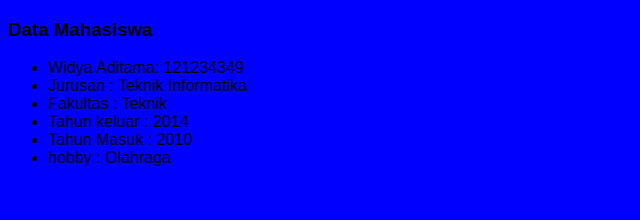
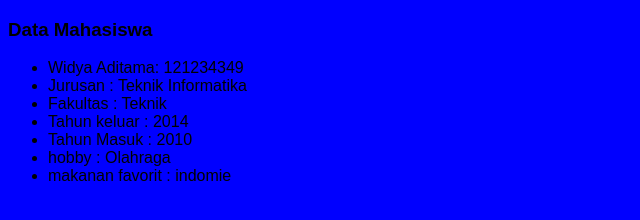
Before and after one commit to Widycoy/widya-test-git, a plain HTML site: page index.html in a window 1280 px wide. Shown: the whole page, without its empty margins (0-640 px from the left). Drawn offline with Linux system fonts and the light colour scheme.

Commit message:
menambahkan makanan favorit di website ini

```diff
--- a/index.html
+++ b/index.html
@@ -20,6 +20,7 @@
       <li>Tahun keluar : 2014</li>
       <li>Tahun Masuk : 2010</li>
       <li>hobby : Olahraga</li>
+      <li>makanan favorit : indomie</li>
     </ul>
     <script type="text/javascript" src="script.js"></script>
   </body>
```
